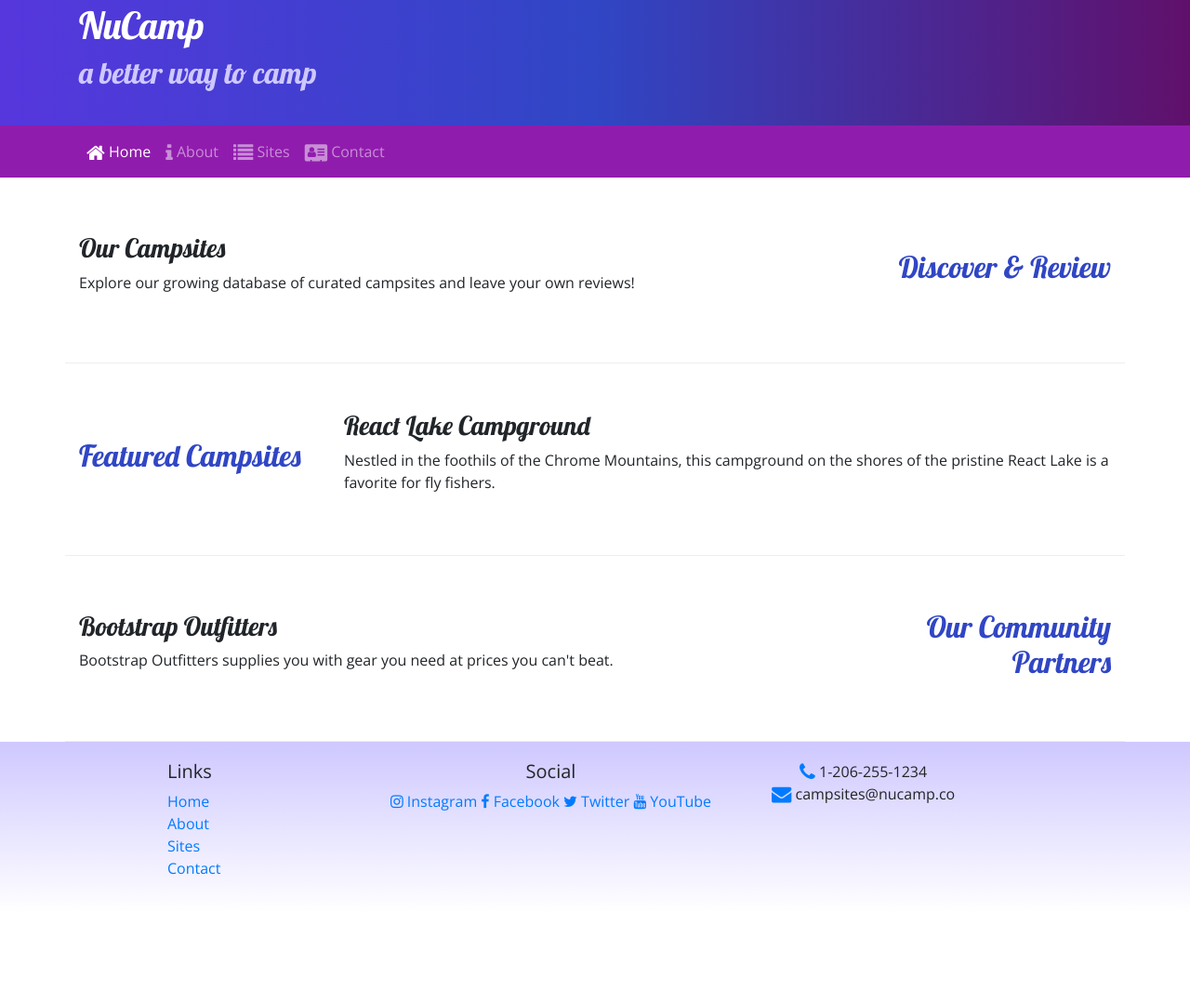
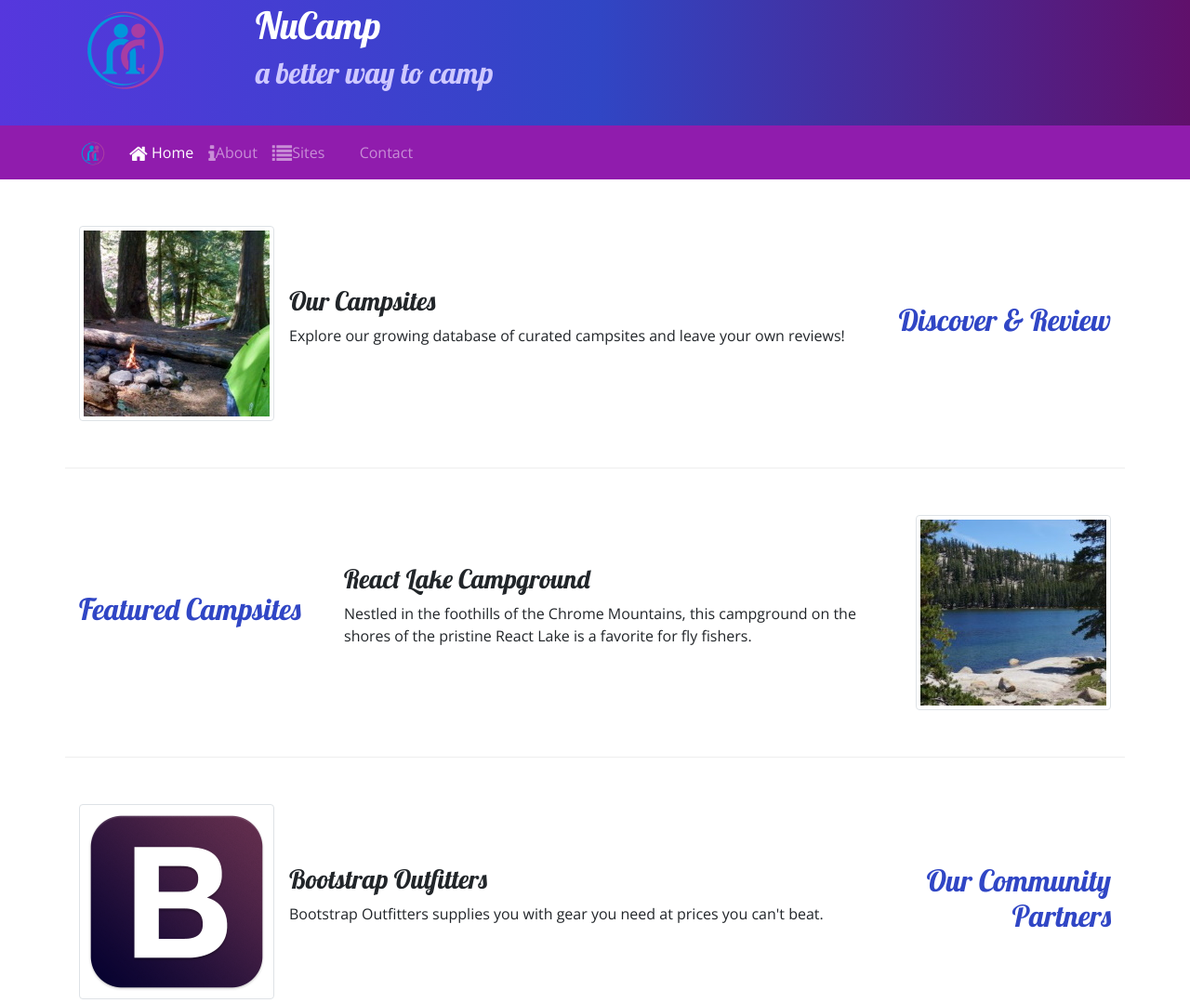
Before and after one commit to GC-04/Nucamp-Site, a website: page index.html in a window 1280 px wide. Shown: the part 27-1106 px from the top of the page at 93% size. Before the commit the page ends 1009 px from the top, so only its background shows below. Drawn offline with nearby package versions, Linux system fonts and the light colour scheme.

Commit message:
edit index

```diff
--- a/index.html
+++ b/index.html
@@ -8,18 +8,25 @@
 
     <!-- Bootstrap CSS -->
     <link rel="stylesheet" href="node_modules/bootstrap/dist/css/bootstrap.min.css" />
+    <link rel="stylesheet" href="node_modules/bootstrap-social/bootstrap-social.css" />
+
 
     <!-- Additional CSS must be placed after Bootstrap CSS -->
-    <link rel="stylesheet" href="node_modules/font-awesome/css/font-awesome.min.css" />
     <link rel="stylesheet" href="https://fonts.googleapis.com/css?family=Lobster|Open+Sans" />
+    <link rel="stylesheet" href="node_modules/font-awesome/css/font-awesome.min.css">
     <link rel="stylesheet" href="css/styles.css" />
 
     <title>NuCamp: A Better Way To Camp</title>
 </head>
+
 <body>
+
     <header class="jumbotron jumbotron-fluid">
         <div class="container">
             <div class="row">
+                <div class="col-4 col-sm-3 col-md-2 align-self-center">
+                    <a href="index.html"><img src="/img/logo.png" class="img-fluid"></a>
+                </div>
                 <div class="col">
                     <h1>NuCamp</h1>
                     <h2>a better way to camp</h2>
@@ -28,18 +35,18 @@
         </div>
     </header>
 
-
     <nav class="navbar navbar-expand-sm navbar-dark sticky-top">
         <div class="container">
-                <button class="navbar-toggler ml-auto" type="button" data-toggle="collapse" data-target="#nucampNavbar">
+            <a href="#" class="navbar-brand"> <img src="/img/logo.png" height="30" width="30" /></a>
+            <button class="navbar-toggler" type="button" data-toggle="collapse" data-target="#nucampNavbar">
                 <span class="navbar-toggler-icon"></span>
             </button>
             <div class="collapse navbar-collapse" id="nucampNavbar">
                 <ul class="navbar-nav">
                     <li class="nav-item active"><a class="nav-link" href="#"><i class="fa fa-home fa-lg"></i> Home</a></li>
-                        <li class="nav-item"><a class="nav-link" href="aboutus.html"><i class="fa fa-info fa-lg"></i> About</a></li>
-                        <li class="nav-item"><a class="nav-link" href="#"><i class="fa fa-list fa-lg"></i> Sites</a></li>
-                        <li class="nav-item"><a class="nav-link" href="contactus.html"><i class="fa fa-address-card fa-lg"></i> Contact</a></li>
+                    <li class="nav-item"><a class="nav-link" href="aboutus.html"><i class="fa fa-info fa-lg"></i>About</a></li>
+                    <li class="nav-item"><a class="nav-link" href="#"><i class="fa fa-list fa-lg"></i>Sites</a></li>
+                    <li class="nav-item"><a class="nav-link" href="contactus.html"><i class="fa fa-address-card fa-lg"></i>Contact</a></li>
                 </ul>
             </div>
         </div>
@@ -52,8 +59,13 @@
                 <h2 class="text-sm-right">Discover & Review</h2>
             </div>
             <div class="col">
+                <div class="media">
+                    <img class="d-flex mr-3 img-thumbnail" src="img/breadcrumb-trail-thumb.jpg" alt="Breadcrumb Trail" />
+                    <div class="media-body align-self-center">
                         <h3>Our Campsites</h3>
-                    <p>Explore our growing database of curated campsites and leave your own reviews!</p>
+                        <p class="d-none d-sm-block">Explore our growing database of curated campsites and leave your own reviews!</p>
+                    </div>
+                </div>
             </div>
         </div>
 
@@ -62,18 +74,27 @@
                 <h2>Featured Campsites</h2>
             </div>
             <div class="col">
-                    <h3>React Lake Campground</h3>
-                    <p>Nestled in the foothils of the Chrome Mountains, this campground on the shores of the pristine React
-                        Lake is a favorite for fly fishers.</p>
+                <div class="media">
+                    <div class="media-body align-self-center">
+                        <h3 class="text-sm-left">React Lake Campground</h3>
+                        <p class="d-none d-sm-block">Nestled in the foothills of the Chrome Mountains, this campground on the shores of the pristine React Lake is a favorite for fly fishers.</p>
+                    </div>
+                    <img class="d-flex ml-3 img-thumbnail" src="img/react-lake-thumb.jpg" alt="React Lake" />
                 </div>
             </div>
+        </div>
+
         <div class="row row-content align-items-center">
             <div class="col-sm-4 order-sm-last col-md-3">
                 <h2 class="text-sm-right">Our Community Partners</h2>
             </div>
             <div class="col">
+                <div class="media">
+                    <img class="d-flex mr-3 img-thumbnail" src="img/bootstrap-thumb.png" alt="Bootstrap Outfitters" />
+                    <div class="media-body align-self-center">
                         <h3>Bootstrap Outfitters</h3>
-                    <p>Bootstrap Outfitters supplies you with gear you need at prices you can't beat.</p>
+        				<p class="d-none d-sm-block">Bootstrap Outfitters supplies you with gear you need at prices you can't beat.</p>
+                    </div>
                 </div>
             </div>
         </div>
```
Also changed, not shown: img/bootstrap-thumb.png (added), img/breadcrumb-trail-thumb.jpg (added), img/breadcrumb-trail.jpg (added), img/chrome-river-thumb.jpg (added), img/chrome-river.jpg (added), img/logo.png (added), img/react-lake-thumb.jpg (added), img/react-lake.jpg (added). Lines whose indentation alone changed are shown as unchanged.
